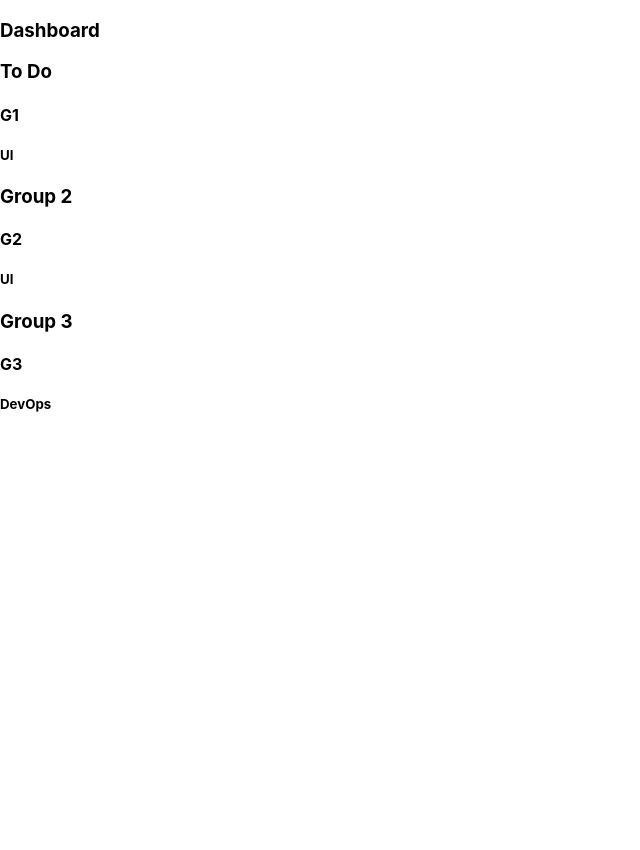
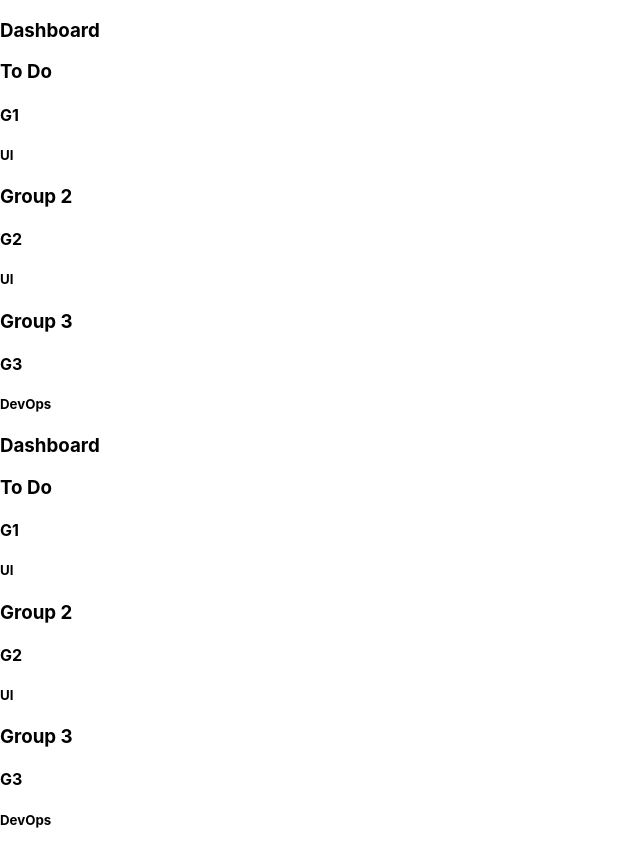
Before and after one commit to bob-smith-compass/full-stack-react2, a React (Create React App) app: page / in a window 1280 px wide. Shown: the whole page, without its empty margins (0-640 px from the left). Before the commit the page ends 800 px from the top, so only its background shows below. Built offline with nearby package versions, Linux system fonts and the light colour scheme.

Commit message:
Router Route history

```diff
--- a/package.json
+++ b/package.json
@@ -3,9 +3,11 @@
   "version": "0.1.0",
   "private": true,
   "dependencies": {
+    "history": "^4.10.1",
     "react": "^16.9.0",
     "react-dom": "^16.9.0",
     "react-redux": "^7.1.1",
+    "react-router-dom": "^5.0.1",
     "react-scripts": "3.1.1",
     "redux": "^4.0.4"
   },
--- a/src/App.js
+++ b/src/App.js
@@ -4,16 +4,21 @@ import './App.css';
 import ConnectedDashboard from './components/dashboard/Dashboard';
 import { store } from './store/index.js';
 import { Provider } from 'react-redux';
+import { Router, Route } from 'react-router-dom';
+import { history } from './store/history';
 
 
 function App() {
   return (
     <div>
+      <Router history={history}>
       <Provider store={store}>
         {/* <Dashboard store={store} /> */}
         {/* <Dashboard /> */}
         <ConnectedDashboard />
+        <ConnectedDashboard />
       </Provider>
+      </Router>
     </div>
   );
 }
--- /dev/null
+++ b/src/store/history.js
@@ -0,0 +1,3 @@
+import { createBrowserHistory } from 'history';
+
+export const history = createBrowserHistory();
```
Also changed, not shown: 2 other files (tests, documents, lock files or other folders).
